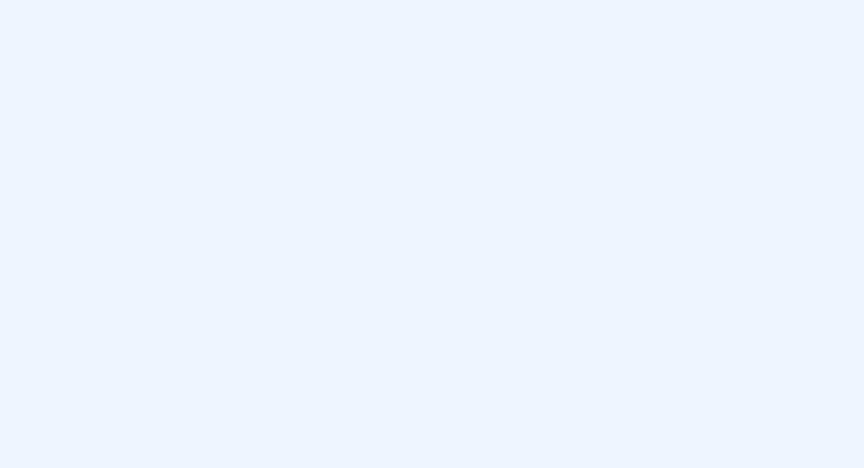
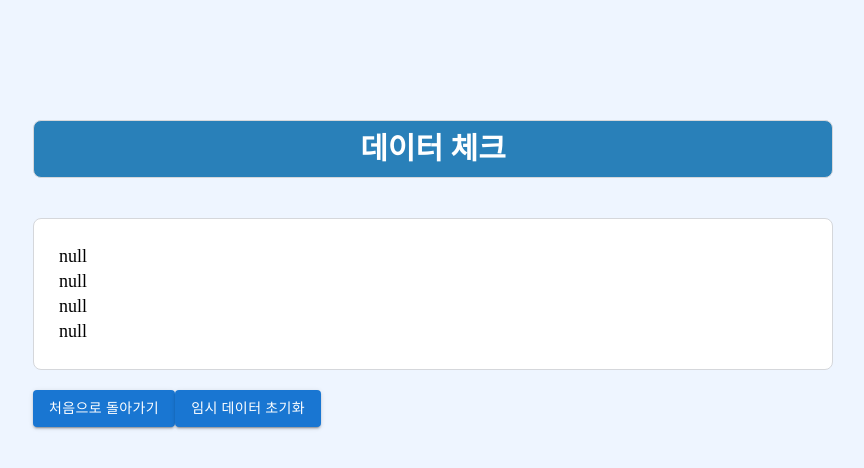
Before and after one commit to Kwon770/farmer-survey-outsourcing-front, a React (Create React App) app: page /00 in a window 1280 px wide. Before the commit this address had no page. Shown: the top 468 px of the page, without its empty margins (207-1071 px from the left). Built offline with nearby package versions, Linux system fonts and the light colour scheme.

Commit message:
feat: Add sector00 to monitor localstorage data

```diff
--- a/src/App.js
+++ b/src/App.js
@@ -7,6 +7,7 @@ import Sector1 from "./pages/Sector1";
 import Sector2 from "./pages/Sector2";
 import Sector3 from "./pages/Sector3";
 import Sector4 from "./pages/Sector4";
+import Sector00 from "./pages/Sector00";
 
 const AppRouter = () => (
     <Router>
@@ -15,6 +16,7 @@ const AppRouter = () => (
             <Route path="/2" element={<Sector2/>} />
             <Route path="/3" element={<Sector3/>} />
             <Route path="/4" element={<Sector4/>} />
+            <Route path="/00" element={<Sector00/>} />
         </Routes>
     </Router>
 )
--- /dev/null
+++ b/src/pages/Sector00.js
@@ -0,0 +1,34 @@
+import React, {useEffect, useState} from "react";
+import styled from "styled-components";
+import {useNavigate} from "react-router-dom";
+import Background from "../components/Background";
+import TitleBlock from "../components/TitleBlock";
+import TextBlock from "../components/TextBlock";
+import {Button} from "@mui/material";
+
+const Sector00 = () => {
+    const navigate = useNavigate();
+
+    const moveNextSector = () => {
+        navigate('/')
+    }
+
+    return (
+        <Background>
+            <TitleBlock>데이터 체크</TitleBlock>
+
+            <TextBlock start>
+                <pre>{JSON.stringify(JSON.parse(localStorage.getItem('sector1')), null, 2)}</pre>
+                <pre>{JSON.stringify(JSON.parse(localStorage.getItem('sector2')), null, 2)}</pre>
+                <pre>{JSON.stringify(JSON.parse(localStorage.getItem('sector3')), null, 2)}</pre>
+                <pre>{JSON.stringify(JSON.parse(localStorage.getItem('sector4')), null, 2)}</pre>
+            </TextBlock>
+
+
+            <Button variant='contained' onClick={moveNextSector} >처음으로 돌아가기</Button>
+            <Button variant='contained' onClick={() => localStorage.clear()} >임시 데이터 초기화</Button>
+        </Background>
+    )
+}
+
+export default Sector00;
--- a/src/pages/Sector4.js
+++ b/src/pages/Sector4.js
@@ -81,7 +81,8 @@ const Sector4 = () => {
         }
 
         saveSector4Data()
-        navigate('/5')
+        // navigate('/5')
+        navigate('/00')
     }
 
     return (
```
